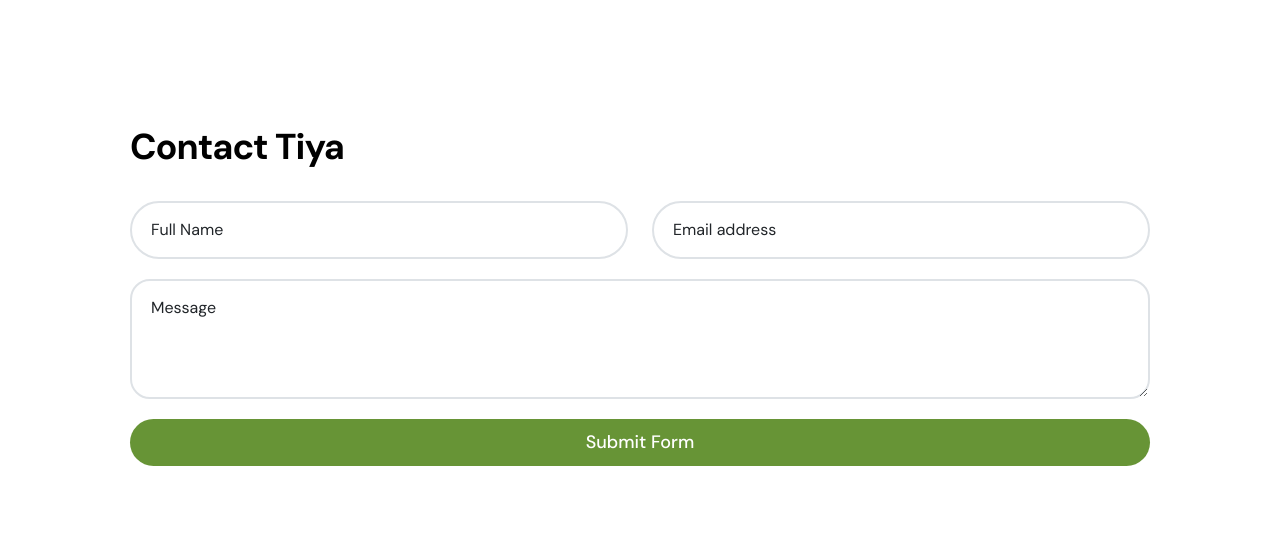
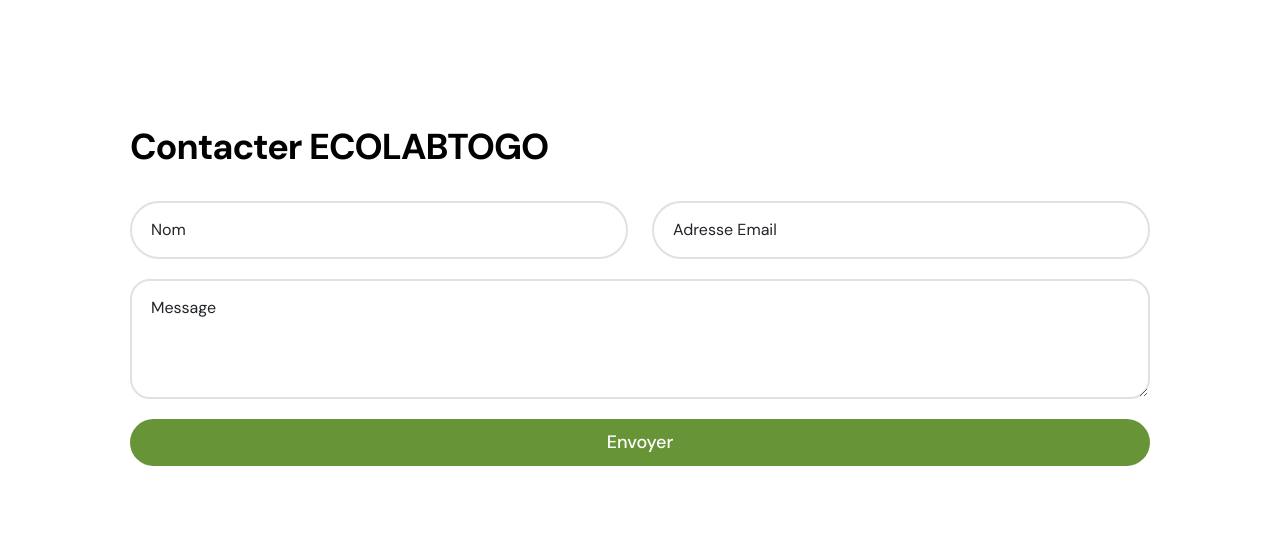
Before and after one commit to Romeopita/ecolab_togo, a plain HTML site: page index.html in a window 1280 px wide. Shown: the part 4140-4684 px from the top of the page. Drawn offline with Linux system fonts and the light colour scheme.

Commit message:
Update index.html

```diff
--- a/index.html
+++ b/index.html
@@ -354,33 +354,33 @@
 
                         <div class="col-12">
                             <form action="#" method="post" class="custom-form contact-form" role="form">
-                                <h2 class="mb-4 pb-2">Contact Tiya</h2>
+                                <h2 class="mb-4 pb-2">Contacter ECOLABTOGO</h2>
 
                                 <div class="row">
                                     <div class="col-lg-6 col-md-6 col-12">
                                         <div class="form-floating">
-                                            <input type="text" name="full-name" id="full-name" class="form-control" placeholder="Full Name" required="">
+                                            <input type="text" name="full-name" id="full-name" class="form-control" placeholder="Nom" required="">
 
-                                            <label for="floatingInput">Full Name</label>
+                                            <label for="floatingInput">Nom</label>
                                         </div>
                                     </div>
 
                                     <div class="col-lg-6 col-md-6 col-12">
                                         <div class="form-floating">
-                                            <input type="email" name="email" id="email" pattern="[^ @]*@[^ @]*" class="form-control" placeholder="Email address" required="">
+                                            <input type="email" name="email" id="email" pattern="[^ @]*@[^ @]*" class="form-control" placeholder="Adresse Email" required="">
 
-                                            <label for="floatingInput">Email address</label>
+                                            <label for="floatingInput">Adresse Email</label>
                                         </div>
                                     </div>
 
                                     <div class="col-lg-12 col-12">
                                         <div class="form-floating">
-                                            <textarea class="form-control" id="message" name="message" placeholder="Describe message here"></textarea>
+                                            <textarea class="form-control" id="message" name="message" placeholder="Décrivez votre message"></textarea>
 
                                             <label for="floatingTextarea">Message</label>
                                         </div>
 
-                                        <button type="submit" class="form-control">Submit Form</button>
+                                        <button type="submit" class="form-control">Envoyer</button>
                                     </div>
                                 </div>
                             </form>
```
